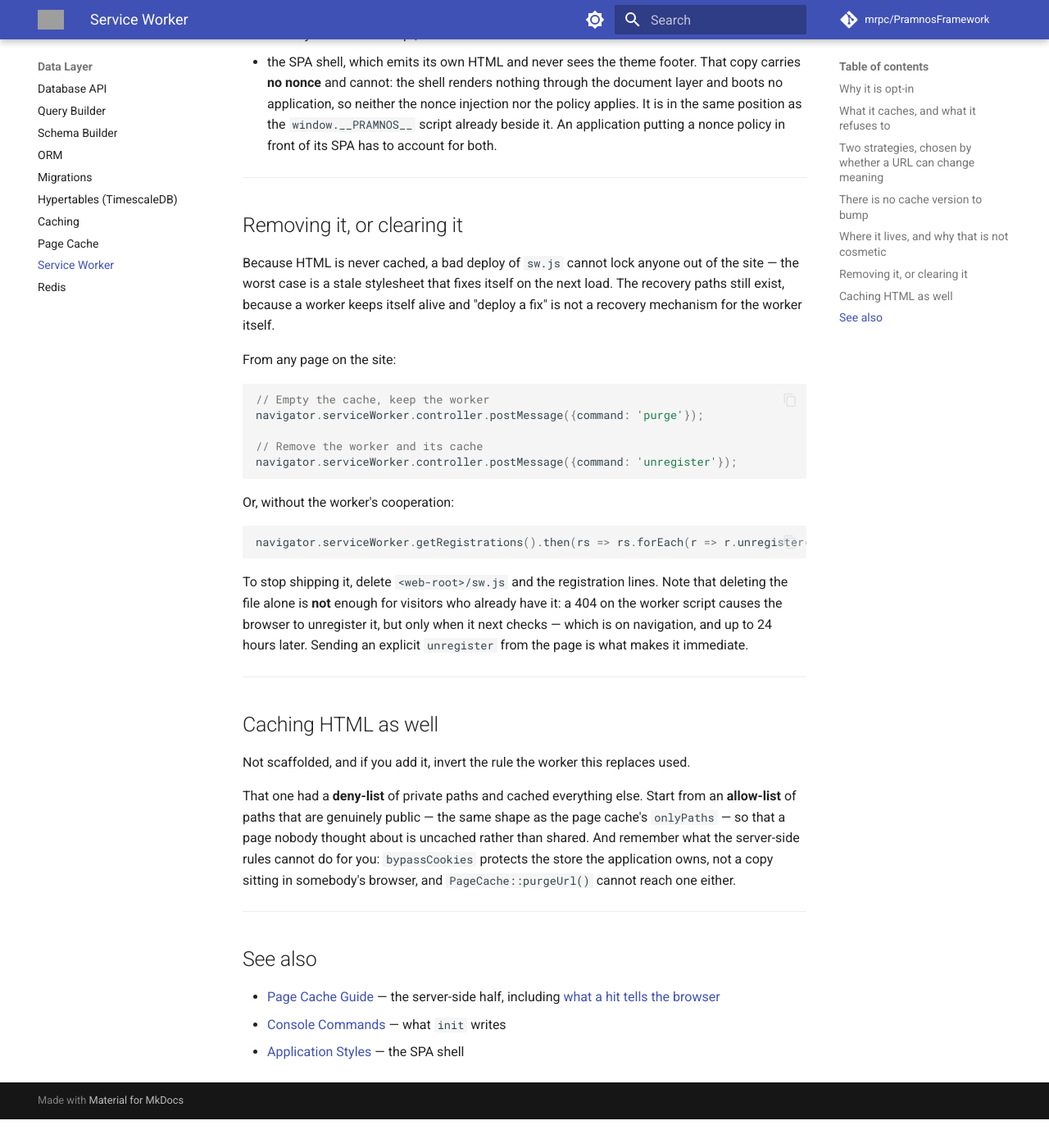
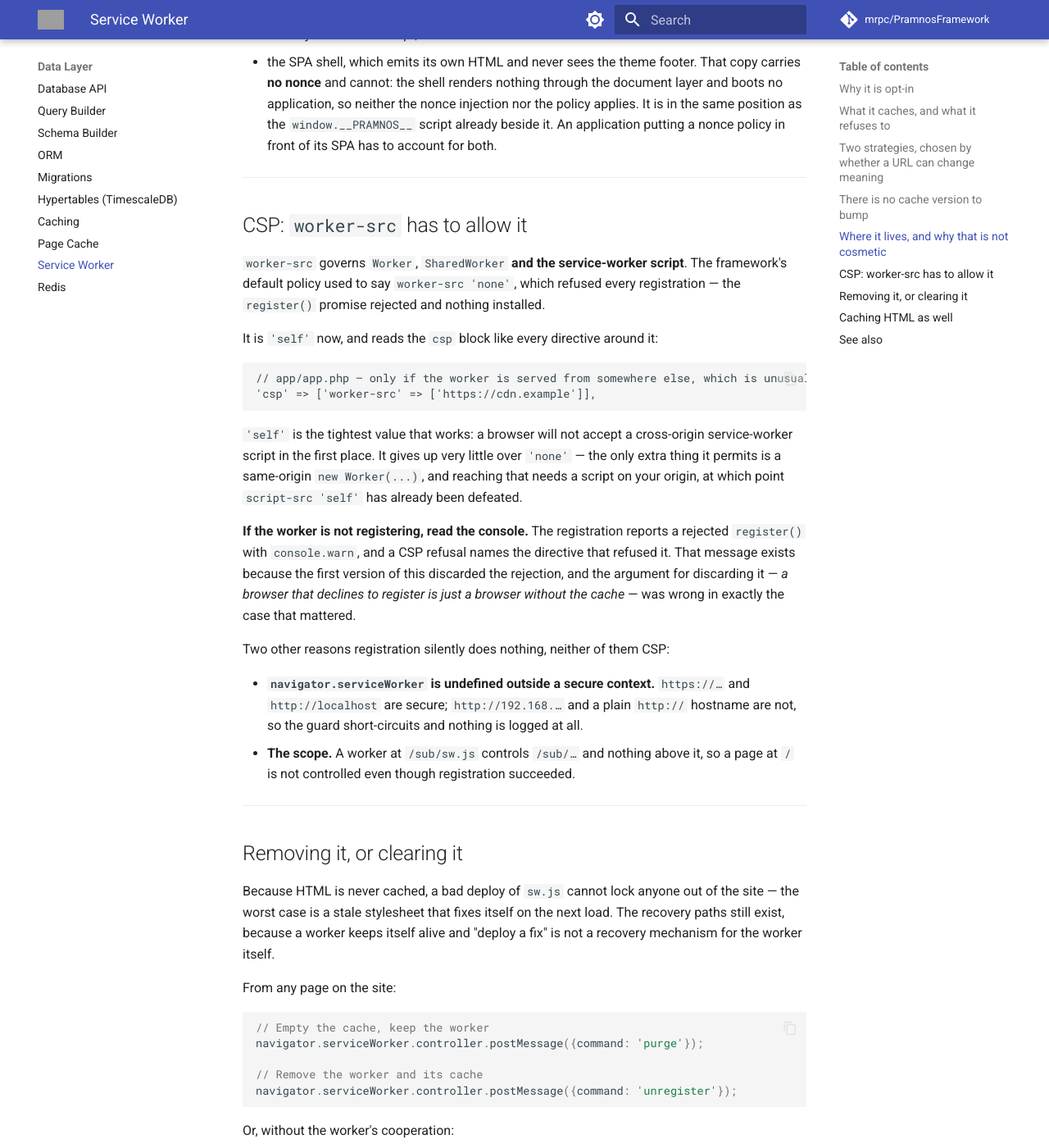
Before and after one commit to mrpc/PramnosFramework, an MkDocs documentation site: the page built from docs/Pramnos_Service_Worker_Guide.md, in a window 1280 px wide and 1400 px high, scrolled down 3218 px. Shown: the whole window at 82% size. Built offline with MkDocs 1.6.1 and Material for MkDocs 9.7.7, drawn with Linux system fonts in a browser that asks for light colours; comment, search, counter and statistics services are not loaded; before the commit the page ends 4583 px from its top, so only the background shows below that; grey boxes are pictures that could not be loaded.

Commit message:
fix(csp): worker-src forbade the service worker the scaffolder writes
init --service-worker=y writes sw.js and the lines that register it, and the
default policy said worker-src 'none'. That directive governs Worker,
SharedWorker and the service-worker script, so register() was rejected by CSP
and nothing installed — a feature the scaffolder had just started shipping,
forbidden by the policy the same framework sends. Reported from a freshly
scaffolded project as "I don't see it registering the worker".

'self' is the tightest value that works: a browser will not accept a
cross-origin service-worker script anyway. It gives up little over 'none' — the
only extra thing it permits is a same-origin new Worker(...), and reaching that
needs a script already on the origin, at which point script-src 'self' has been
defeated. It is read from the csp block now, like the directives around it:
this is the second time a hard-coded value in that list has forbidden something
an application could not then permit from app.php, after media-src and the
audio element it silently blocked.

The second half is mine. The registration discarded the rejection, behind a
comment arguing that a browser which declines to register is just a browser
without the cache. That was wrong in exactly the case that mattered: the CSP
refusal was the only signal, and the handler written to keep the console tidy
had thrown it away. It is a console.warn now.

````diff
--- a/docs/Pramnos_Service_Worker_Guide.md
+++ b/docs/Pramnos_Service_Worker_Guide.md
@@ -151,6 +151,40 @@ It is emitted in **two** places, because a project can have both kinds of page:
 
 ---
 
+## CSP: `worker-src` has to allow it
+
+`worker-src` governs `Worker`, `SharedWorker` **and the service-worker script**. The
+framework's default policy used to say `worker-src 'none'`, which refused every
+registration — the `register()` promise rejected and nothing installed.
+
+It is `'self'` now, and reads the `csp` block like every directive around it:
+
+```php
+// app/app.php — only if the worker is served from somewhere else, which is unusual
+'csp' => ['worker-src' => ['https://cdn.example']],
+```
+
+`'self'` is the tightest value that works: a browser will not accept a cross-origin
+service-worker script in the first place. It gives up very little over `'none'` — the
+only extra thing it permits is a same-origin `new Worker(...)`, and reaching that needs a
+script on your origin, at which point `script-src 'self'` has already been defeated.
+
+**If the worker is not registering, read the console.** The registration reports a
+rejected `register()` with `console.warn`, and a CSP refusal names the directive that
+refused it. That message exists because the first version of this discarded the
+rejection, and the argument for discarding it — *a browser that declines to register is
+just a browser without the cache* — was wrong in exactly the case that mattered.
+
+Two other reasons registration silently does nothing, neither of them CSP:
+
+- **`navigator.serviceWorker` is undefined outside a secure context.** `https://…` and
+  `http://localhost` are secure; `http://192.168.…` and a plain `http://` hostname are
+  not, so the guard short-circuits and nothing is logged at all.
+- **The scope.** A worker at `/sub/sw.js` controls `/sub/…` and nothing above it, so a
+  page at `/` is not controlled even though registration succeeded.
+
+---
+
 ## Removing it, or clearing it
 
 Because HTML is never cached, a bad deploy of `sw.js` cannot lock anyone out of the
````
Also changed, not shown: docs/version-history/posts/2026-08-25-the-policy-forbade-the-worker-the-framework-ships.md (added, +49 -0 lines), 4 other files.
